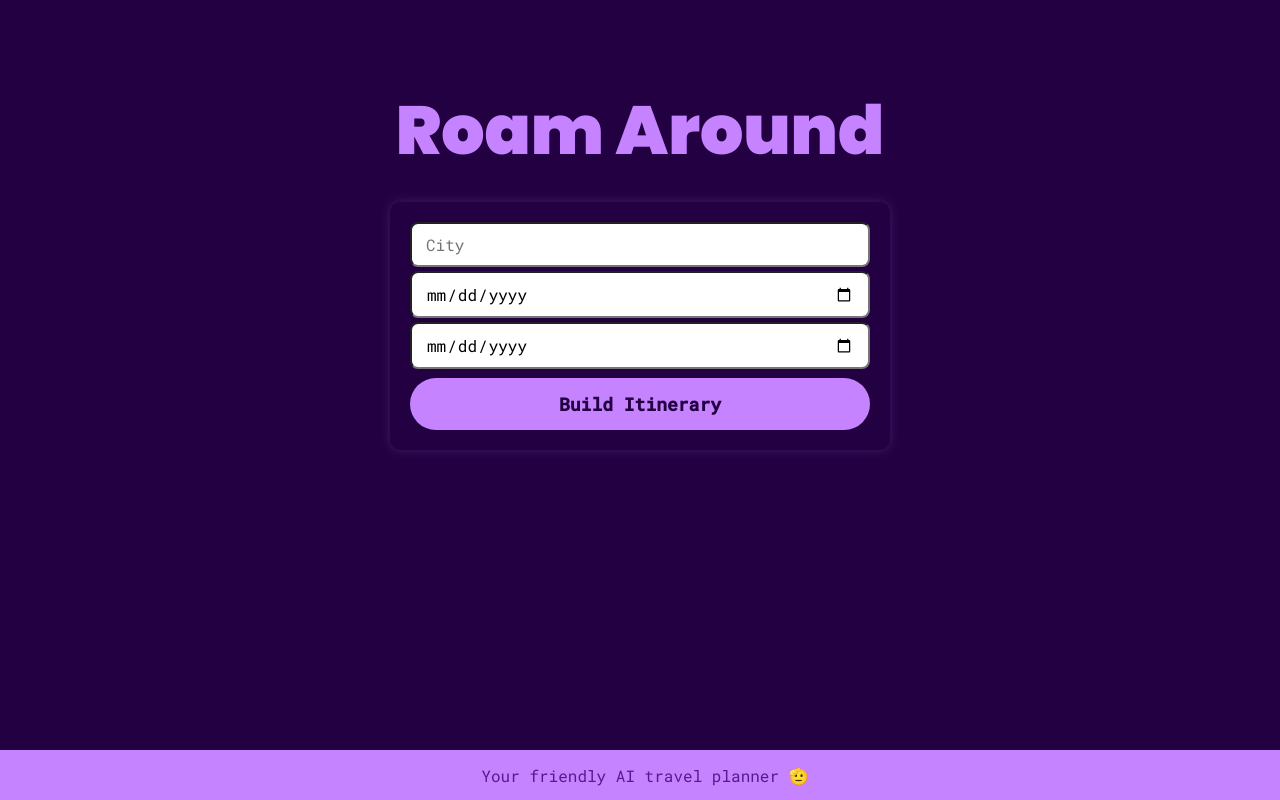
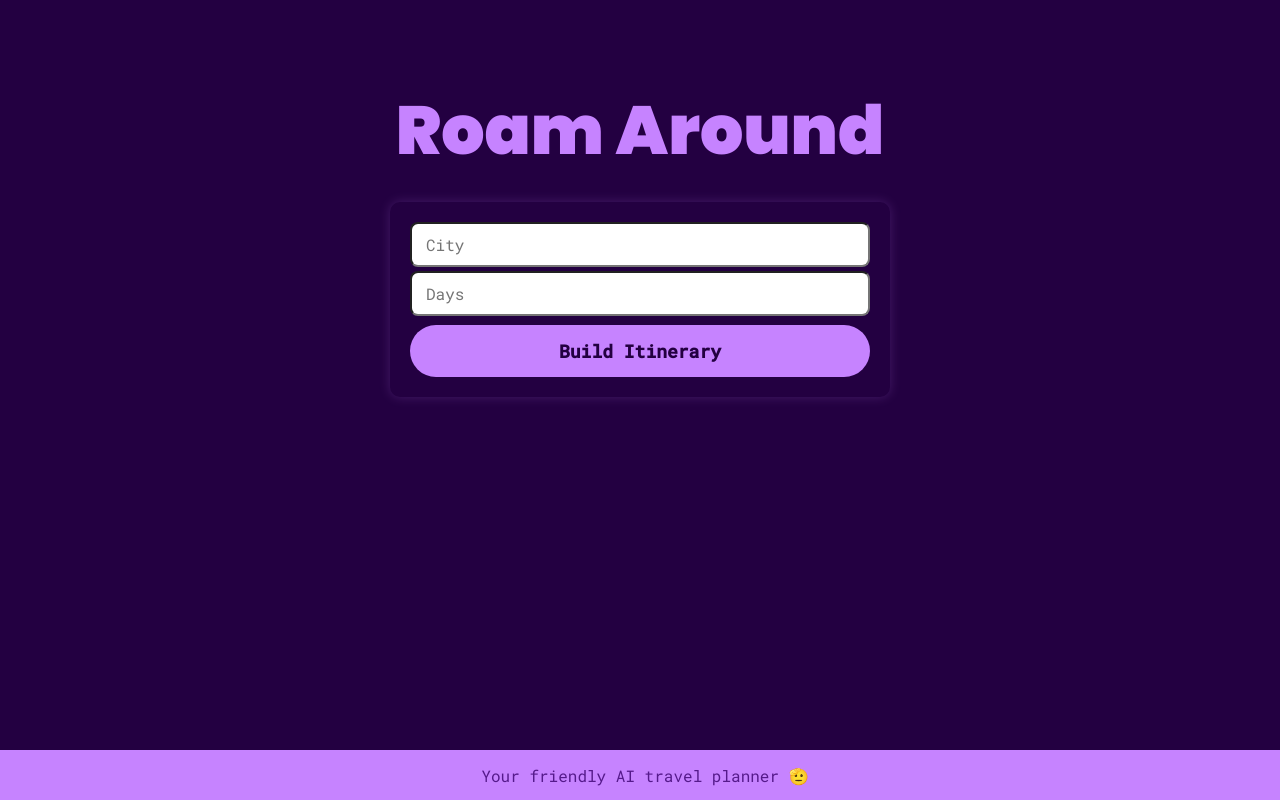
Before and after one commit to adiyatmapw/wisnu-roam-around, a Next.js app: page / in a window 1280 px wide. Built offline with nearby package versions, Linux system fonts and the light colour scheme.

Commit message:
Revert "replace days field by start Date and end Date fields"

```diff
--- a/app/page.tsx
+++ b/app/page.tsx
@@ -6,7 +6,7 @@ import remarkGfm from 'remark-gfm'
 import { data } from '../city-data'
 
 export default function Home() {
-  const [request, setRequest] = useState<{startDate?: string, endDate?: string, city?: string}>({})
+  const [request, setRequest] = useState<{days?: string, city?: string}>({})
   let [itinerary, setItinerary] = useState<string>('')
   const [loading, setLoading] = useState(false)
   const [message, setMessage] = useState('')
@@ -22,20 +22,8 @@ export default function Home() {
   }
 
   async function hitAPI() {
-
-    const diffDate = (startDate: Date, endDate: Date) => {
-      // @ts-ignore
-      const diffTime = endDate - startDate;
-      return Math.ceil(diffTime / (1000 * 60 * 60 * 24));
-    }
-
-    const isDateValid = (date: Date) => {
-      return date.getTime() === date.getTime()
-    }
     try {
-      if (!request.city || !request.startDate || !isDateValid(new Date(request.startDate))  || !request.endDate || !isDateValid(new Date(request.endDate)) ||
-          new Date(request.startDate) > new Date(request.endDate)) return
-      const days = diffDate(new Date(request.startDate), new Date(request.endDate)) + 1
+      if (!request.city || !request.days) return
       //setMessage('Hi! We hit our limits at the moment. Please come back tomorrow!')
       setMessage('Building itinerary...this may take 40 seconds')
       setLoading(true)
@@ -54,7 +42,7 @@ export default function Home() {
       const response = await fetch('/api/get-itinerary', {
         method: 'POST',
         body: JSON.stringify({
-          days,
+          days: request.days,
           city: request.city
         })
       })
@@ -99,11 +87,8 @@ export default function Home() {
           <input style={styles.input}  placeholder="City" onChange={e => setRequest(request => ({
             ...request, city: e.target.value
           }))} />
-          <input type="date" style={styles.input} placeholder="Start Date" onChange={e => setRequest(request => ({
-            ...request, startDate: e.target.value
-          }))} />
-          <input type="date" style={styles.input} min={request.startDate} placeholder="End Date" onChange={e => setRequest(request => ({
-            ...request, endDate: e.target.value
+          <input style={styles.input} placeholder="Days" onChange={e => setRequest(request => ({
+            ...request, days: e.target.value
           }))} />
           <button className="input-button"  onClick={hitAPI}>Build Itinerary</button>
         </div>
```
